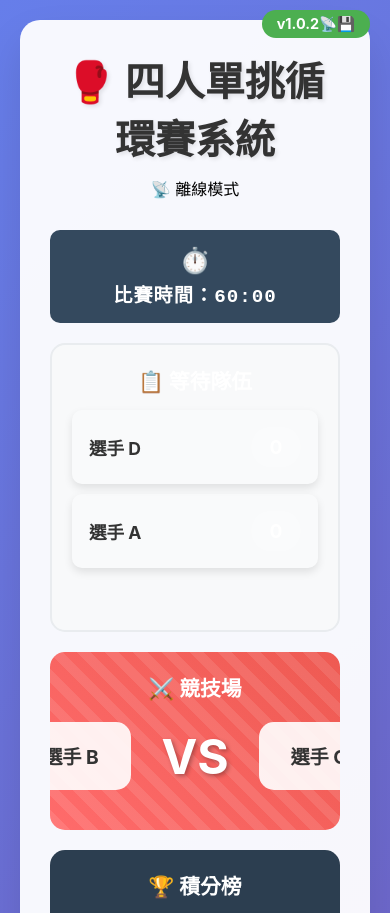
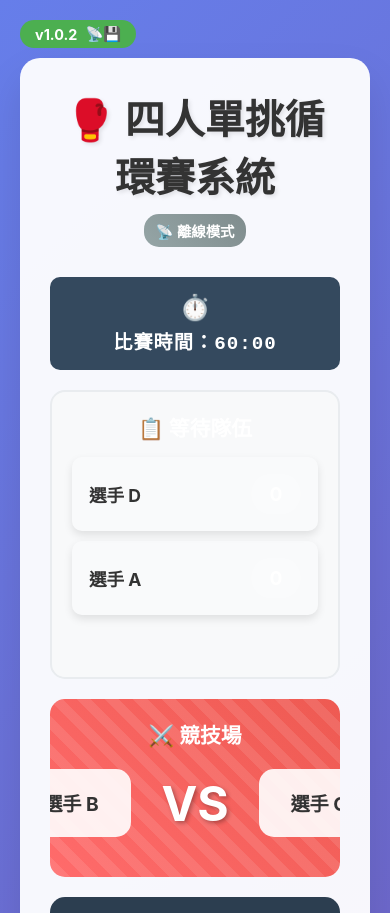
Before and after one commit to yanchen184/sgame-tournament, a React (Create React App) app: page / in a window 390 px wide. Shown: the top 913 px of the page. Built offline with nearby package versions, Linux system fonts and the light colour scheme; no server answers.

Commit message:
🎨 Update App.css with Firebase status styling
- Add Firebase connection status indicators
- Game ID display with monospace font
- Connection status with animated indicators
- Mobile responsive Firebase info layout
- Improved version badge positioning

```diff
--- a/src/App.css
+++ b/src/App.css
@@ -34,6 +34,62 @@
   font-size: 0.9em;
   font-weight: bold;
   z-index: 1000;
+  display: flex;
+  align-items: center;
+  gap: 8px;
+}
+
+.firebase-status {
+  display: flex;
+  align-items: center;
+  gap: 2px;
+}
+
+.firebase-info {
+  display: flex;
+  flex-direction: column;
+  align-items: center;
+  gap: 8px;
+  margin-top: 10px;
+}
+
+.connection-status {
+  padding: 6px 12px;
+  border-radius: 15px;
+  font-size: 0.9em;
+  font-weight: bold;
+  display: flex;
+  align-items: center;
+  gap: 6px;
+}
+
+.connection-status.connected {
+  background: linear-gradient(45deg, #27ae60, #2ecc71);
+  color: white;
+  animation: connectedPulse 3s ease-in-out infinite;
+}
+
+.connection-status.disconnected {
+  background: linear-gradient(45deg, #95a5a6, #7f8c8d);
+  color: white;
+}
+
+@keyframes connectedPulse {
+  0%, 100% {
+    box-shadow: 0 0 5px rgba(39, 174, 96, 0.5);
+  }
+  50% {
+    box-shadow: 0 0 15px rgba(39, 174, 96, 0.8);
+  }
+}
+
+.game-id {
+  background: rgba(52, 73, 94, 0.1);
+  padding: 4px 10px;
+  border-radius: 12px;
+  font-size: 0.8em;
+  color: #34495e;
+  font-family: 'Courier New', monospace;
 }
 
 .game-area {
@@ -48,4 +104,16 @@
     grid-template-columns: 1fr;
     gap: 20px;
   }
+
+  .firebase-info {
+    flex-direction: row;
+    justify-content: center;
+    flex-wrap: wrap;
+  }
+
+  .version {
+    position: static;
+    display: inline-flex;
+    margin-bottom: 10px;
+  }
 }
```
